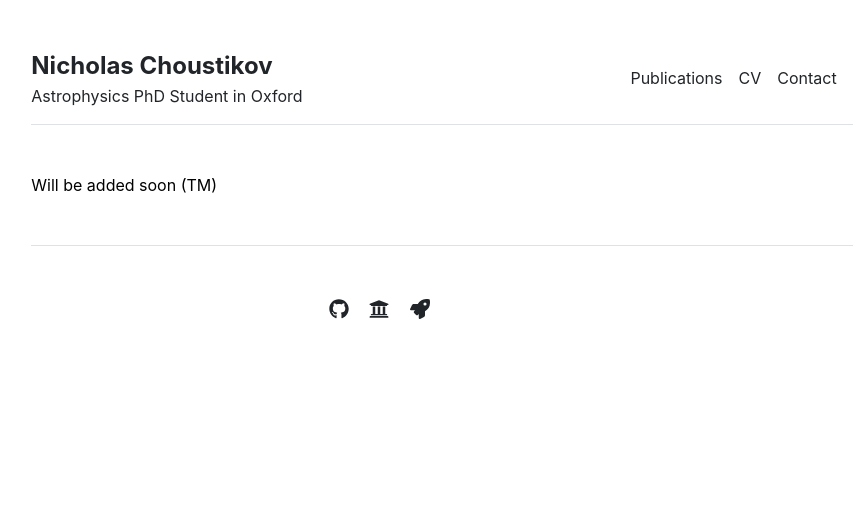
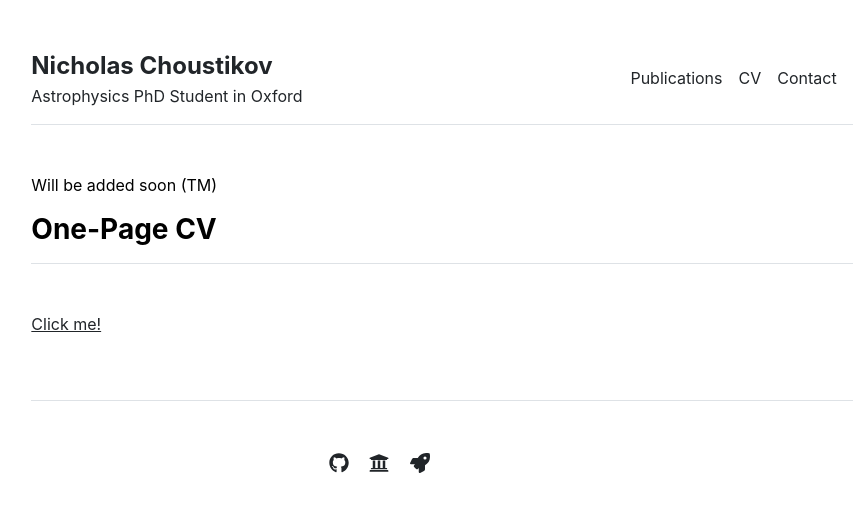
Before and after one commit to Chousti/Chousti.github.io, a Jekyll site: the page built from cv.md, in a window 1280 px wide. Shown: the top 512 px of the page, without its empty margins (198-1066 px from the left). Built offline with Jekyll 4.4.1, drawn with Linux system fonts in a browser that asks for light colours.

Commit message:
adding short CV

```diff
--- a/_layouts/cv.html
+++ b/_layouts/cv.html
@@ -33,3 +33,10 @@ layout: default
   </div>
 </div>
 -->
+
+<div class="row g-5 mb-5">
+  <div>
+    <h3 class="fw-bold border-bottom pb-3 mb-5">One-Page CV</h3>
+      <p><a href="{{ site.github.url }}/CV/Short_Curriculum_Vitae">Click me!</a></p>
+  </div>
+</div>
```
Also changed, not shown: 1 other file.
